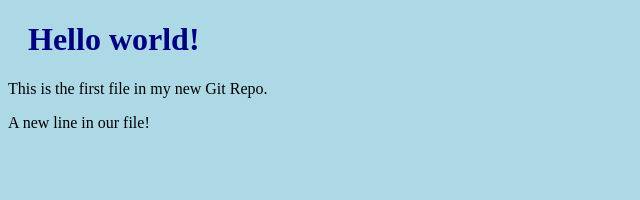
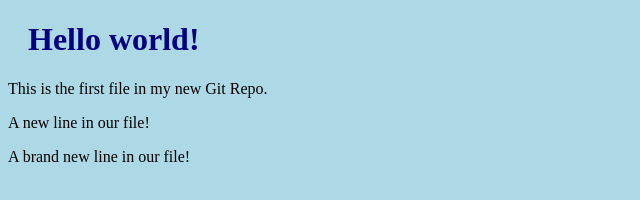
Before and after one commit to abdalmonem-24/hello-world, a plain HTML site: page index.html in a window 1280 px wide. Shown: the whole page, without its empty margins (0-640 px from the left). Drawn offline with Linux system fonts and the light colour scheme.

Commit message:
new commit

```diff
--- a/index.html
+++ b/index.html
@@ -9,6 +9,6 @@
 <h1>Hello world!</h1>
 <p>This is the first file in my new Git Repo.</p>
 <p>A new line in our file!</p>
-
+<p>A brand new line in our file!</p>
 </body>
 </html>
```
